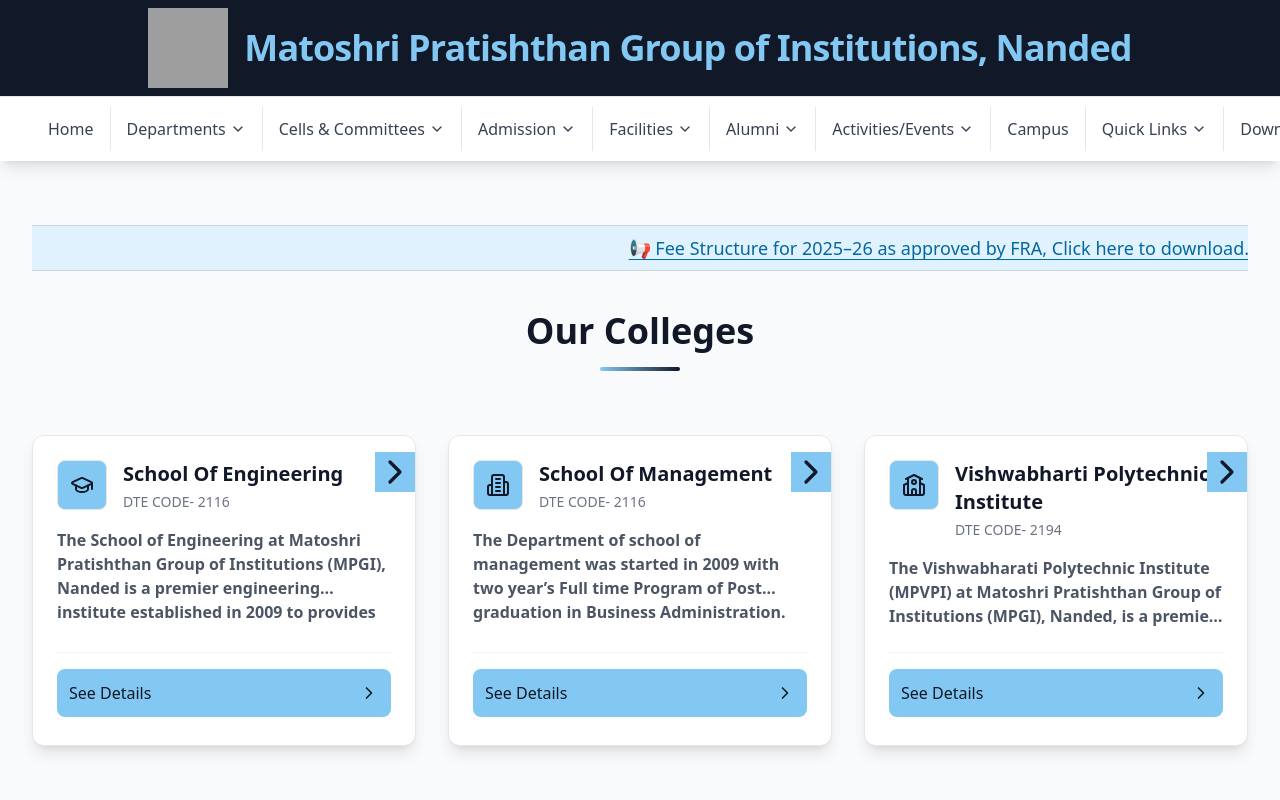
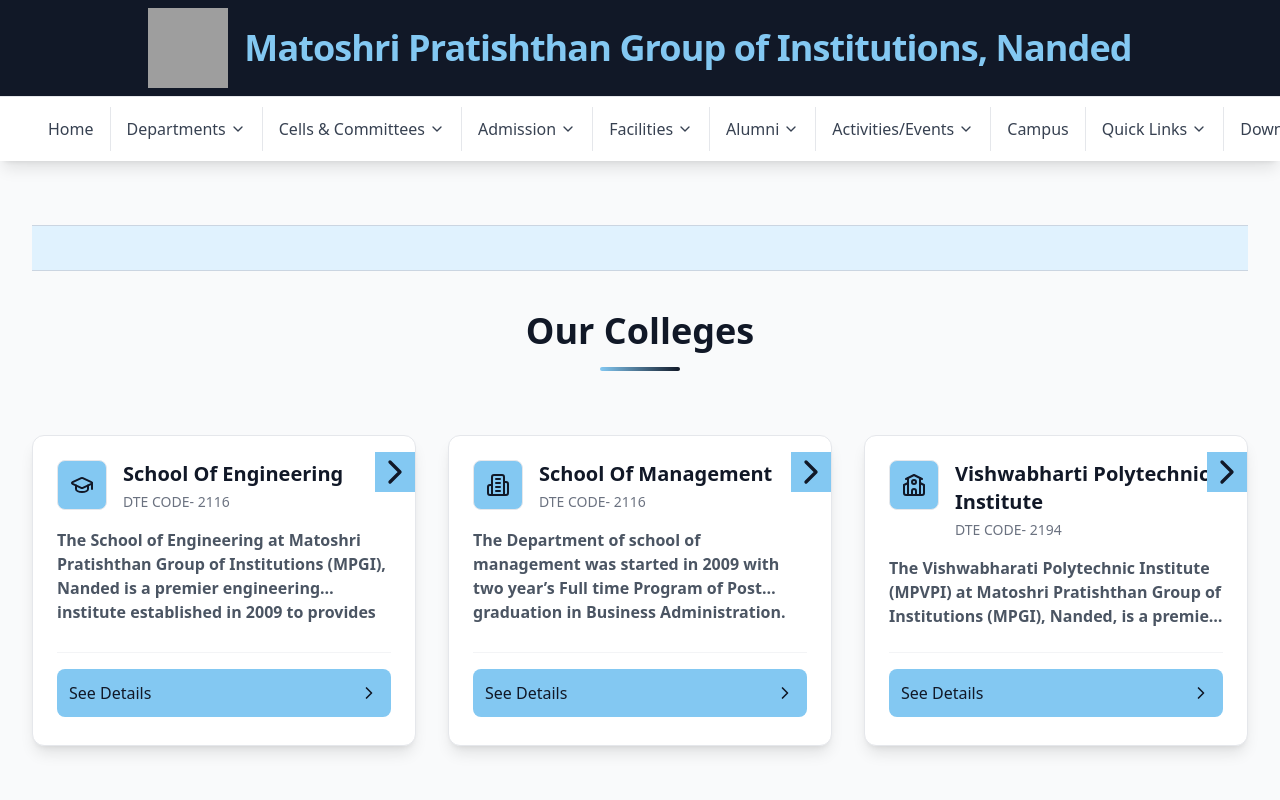
Before and after one commit to Tekisky123/MPGI-v3, a React (Vite) app: page /departments in a window 1280 px wide. Shown: the top 800 px of the page. Built offline with nearby package versions, Linux system fonts and the light colour scheme; grey boxes are pictures that could not be loaded.

Commit message:
fees structure changes

```diff
--- a/src/components/Departments.tsx
+++ b/src/components/Departments.tsx
@@ -3,8 +3,10 @@
 import { useNavigate } from "react-router-dom";
 import ScrollingText from "./ScrollingText";
 // import feesStructure from '../assets/pdf/fees_structure.pdf';
-import appprovedFeesStructure from '../assets/pdf/appproved_fees_2025-26.pdf';
+// import appprovedFeesStructure from '../assets/pdf/appproved_fees_2025-26.pdf';
+import FRAFeesStructureSOE from '../assets/pdf/MPGI school of Engineering FRA Fees Structure 2025-26.pdf';
 import revisedFeesStructure from '../assets/pdf/revised_fees_2024-25.pdf';
+import FRAFeesStructureSOM from '../assets/pdf/MPGI school of Management FRA Fees Structure A.Y.2025-26.pdf';
 
 interface Department {
   title: string;
@@ -66,16 +68,21 @@
     <section className="bg-gray-50 py-12 px-4 sm:px-6 lg:py-16 lg:px-8">
       <ScrollingText
         backgroundColor="#e0f2fe"
-        speed={20}
+        speed={25}
         items={[
           {
-            text:"📢 Fee Structure for 2025–26 as approved by FRA, Click here to download.",
-            link:appprovedFeesStructure,
+            text:"📢 Fee Structure for 2025–26 as approved by FRA School of Engineering, Click here to download.",
+            link:FRAFeesStructureSOE,
             textColor:"#0369a1"
           },
           {
-            text:"📢 Revised Fee Structure for 2024–25, Click here to download.",
+            text:"📢 Revised Fee Structure for 2024–25 School of Engineering, Click here to download.",
             link:revisedFeesStructure,
+            textColor:"#0369a1"
+          },
+          {
+            text:"📢 FRA Fees-Structure for the academic year 2025-26 School of Management, Click here to download.",
+            link:FRAFeesStructureSOM,
             textColor:"#0369a1"
           }
         ]}
--- a/src/pages/Admission.tsx
+++ b/src/pages/Admission.tsx
@@ -18,8 +18,10 @@
 import polyBrouchure2 from "../assets/pdf/polyBroucher2.pdf";
 import polyBrouchure3 from "../assets/pdf/polyBroucher3.pdf";
 // import feesStructure from "../assets/pdf/fees_structure.pdf";
-import appprovedFeesStructure from '../assets/pdf/appproved_fees_2025-26.pdf';
+// import appprovedFeesStructure from '../assets/pdf/appproved_fees_2025-26.pdf';
 import revisedFeesStructure from '../assets/pdf/revised_fees_2024-25.pdf';
+import FRAFeesStructureSOM from '../assets/pdf/MPGI school of Management FRA Fees Structure A.Y.2025-26.pdf';
+import FRAFeesStructureSOE from '../assets/pdf/MPGI school of Engineering FRA Fees Structure 2025-26.pdf';
 import studentScheme from "../assets/images/student-scheme.jpeg";
 import studentAdmissionForm from "../assets/pdf/institute_level_form.pdf";
 import studentCapDseListForWebsite from "../assets/pdf/acap_dse_list_for_website.pdf";
@@ -648,6 +650,7 @@
     collegeAdmissionDataMap[collegeId || ""] ||
     collegeAdmissionDataMap["school-of-engineering"];
 
+  if(collegeId === 'school-of-engineering'){
     return (
       <>
       <motion.div
@@ -661,7 +664,7 @@
         </h2>
         <div className="space-y-6 underline text-blue-600">
           {/* {currentCollegeData.feeStructure} */}
-        <a target="_blank" href={appprovedFeesStructure}>Click here to download Fee Structure 2025-26</a>
+          <a target="_blank" href={FRAFeesStructureSOE}>Click here to download Fee Structure 2025-26</a>
         </div>
       </motion.div>
       <motion.div
@@ -680,6 +683,27 @@
       </motion.div>
       </>
     );
+  }
+  if(collegeId === 'school-of-management'){
+    return (
+      <>
+      <motion.div
+        initial={{ opacity: 0, y: 20 }}
+        animate={{ opacity: 1, y: 0 }}
+        transition={{ duration: 0.5 }}
+        className="bg-white shadow-lg rounded-xl overflow-hidden border border-gray-200 p-6 sm:p-8 lg:p-10 w-full"
+      >
+        <h2 className="text-2xl font-bold text-mpgin-darkBlue mb-5 border-b pb-2 border-gray-300">
+          Fee Structure 2025-26
+        </h2>
+        <div className="space-y-6 underline text-blue-600">
+          {/* {currentCollegeData.feeStructure} */}
+          <a target="_blank" href={FRAFeesStructureSOM}>Click here to download Fee Structure 2025-26</a>
+        </div>
+      </motion.div>
+      </>
+    );
+  }
 };
 
 const StudentTab = () => {
```
Also changed, not shown: 2 other files (tests, documents, lock files or other folders). Lines whose indentation alone changed are shown as unchanged.
